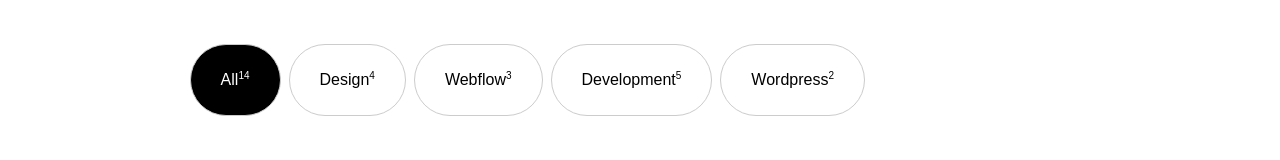
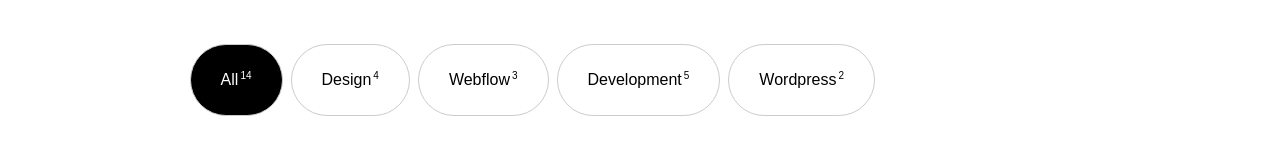
Before and after one commit to guristacks/Guri-Ghumaan, a React (Vite) app: page /work in a window 1280 px wide. Shown: the part 430-590 px from the top of the page. Built offline with nearby package versions, Linux system fonts and the light colour scheme.

Commit message:
Add margin to sup elements in CatBtns for improved spacing

```diff
--- a/src/Components/Work-Page/WorkPage.module.css
+++ b/src/Components/Work-Page/WorkPage.module.css
@@ -111,6 +111,9 @@ span {
   padding: 3.5rem 4vw;
   padding-top: 0;
   gap: 0.5rem;
+}
+.CatBtns sup{
+  margin-left: 2px;
 }
 .CatBtns button {
   position: relative;
```
